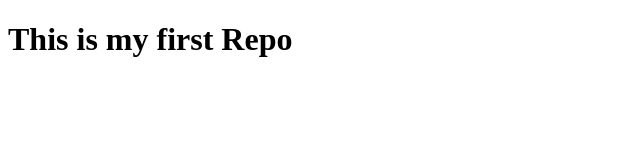
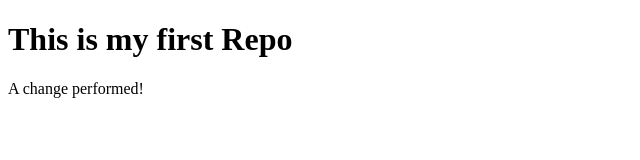
Before and after one commit to aldoGC9092/SSPIS-repo, a plain HTML site: page index.html in a window 1280 px wide. Shown: the whole page, without its empty margins (0-640 px from the left). Drawn offline with Linux system fonts and the light colour scheme.

Commit message:
Update index.html

```diff
--- a/index.html
+++ b/index.html
@@ -7,5 +7,6 @@
 </head>
 <body>
     <h1>This is my first Repo</h1>
+    <p>A change performed!</p>
 </body>
 </html>
```
